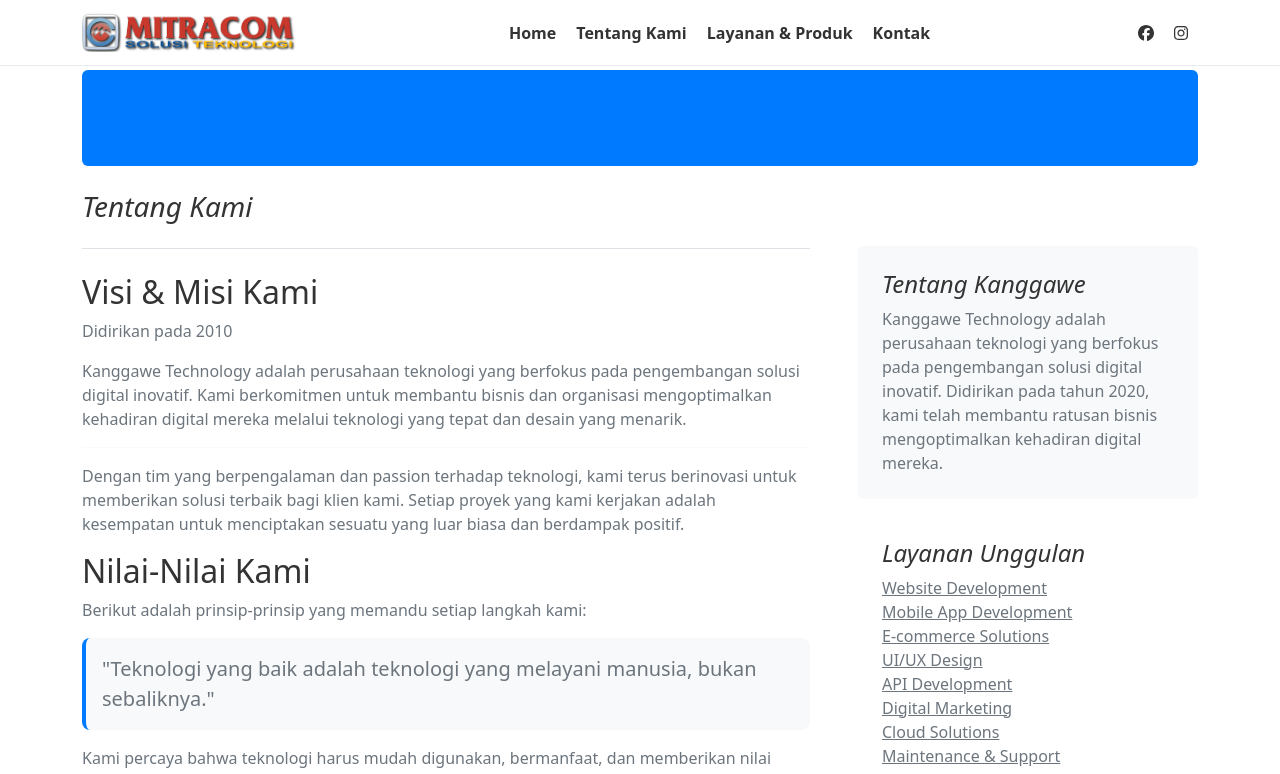
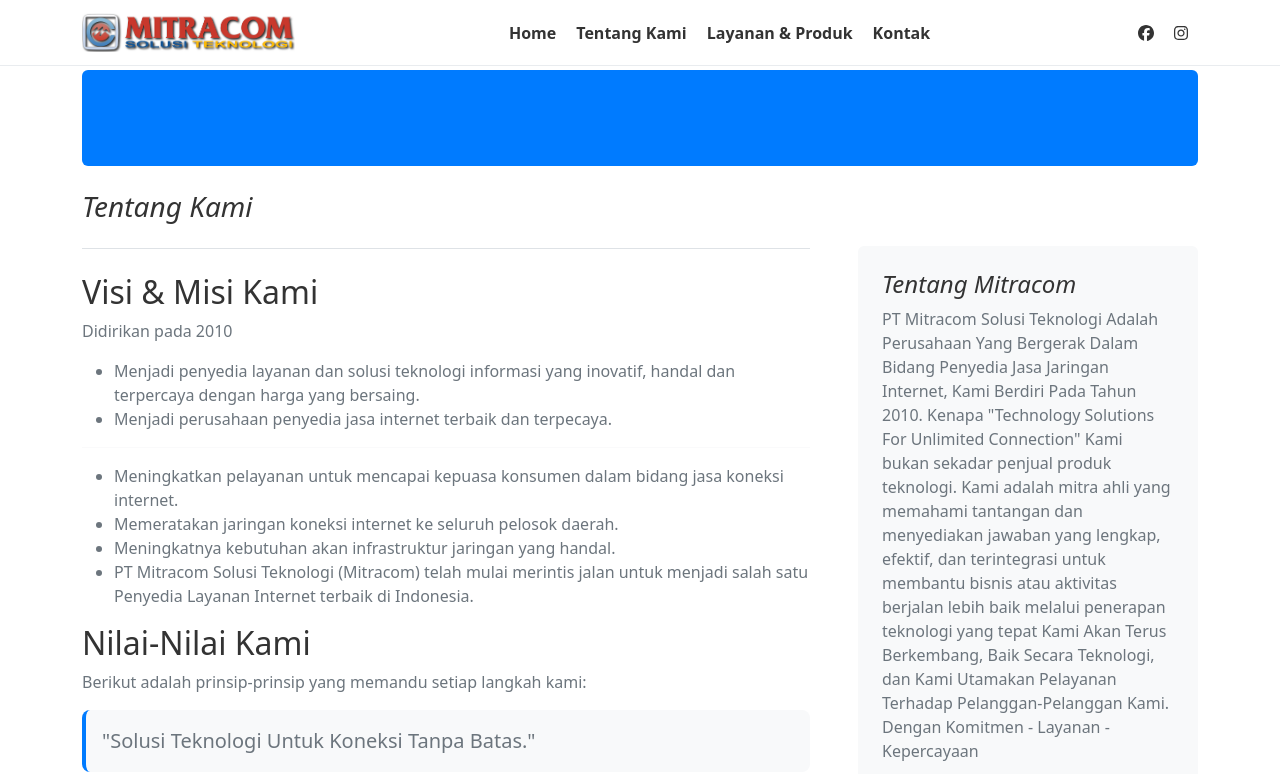
Before and after one commit to bisaterusboy/bisaterusboy.github.io, a React (Vite) app: page /about in a window 1280 px wide. Shown: the top 774 px of the page. Built offline with nearby package versions, Linux system fonts and the light colour scheme.

Commit message:
tentang kami

```diff
--- a/src/pages/About.jsx
+++ b/src/pages/About.jsx
@@ -109,21 +109,23 @@
                 Didirikan pada 2010<a href="#" style={{ color: 'var(--primary-color)' }}></a>
               </p>
 
-              <p style={{ color: 'var(--text-secondary)' }}>
-                Kanggawe Technology adalah perusahaan teknologi yang berfokus pada pengembangan
-                solusi digital inovatif. Kami berkomitmen untuk membantu bisnis dan organisasi
-                mengoptimalkan kehadiran digital mereka melalui teknologi yang tepat dan desain yang menarik.
-              </p>
+              <ul style={{ color: 'var(--text-secondary)' }}>
+                <li>Menjadi penyedia layanan dan solusi teknologi informasi yang inovatif, handal dan terpercaya dengan harga yang bersaing.</li>
+              <li>Menjadi perusahaan penyedia jasa internet terbaik dan terpecaya.</li>
+              </ul>
               <hr style={{ borderColor: 'var(--border-color)' }} />
-              <p style={{ color: 'var(--text-secondary)' }}>
-                Dengan tim yang berpengalaman dan passion terhadap teknologi, kami terus berinovasi
-                untuk memberikan solusi terbaik bagi klien kami. Setiap proyek yang kami kerjakan
-                adalah kesempatan untuk menciptakan sesuatu yang luar biasa dan berdampak positif.
-              </p>
+
+              <ul style={{ color: 'var(--text-secondary)' }}>
+                <li>Meningkatkan pelayanan untuk mencapai kepuasa konsumen dalam bidang jasa koneksi internet.</li>
+              <li>Memeratakan jaringan koneksi internet ke seluruh pelosok daerah.</li>
+              <li>Meningkatnya kebutuhan akan infrastruktur jaringan yang handal.</li>
+              <li>PT Mitracom Solusi Teknologi (Mitracom) telah mulai merintis jalan untuk menjadi salah satu Penyedia Layanan Internet terbaik di Indonesia.</li>
+              </ul>
+
               <h2 style={{ color: 'var(--text-primary)' }}>Nilai-Nilai Kami</h2>
               <p style={{ color: 'var(--text-secondary)' }}>Berikut adalah prinsip-prinsip yang memandu setiap langkah kami:</p>
               <blockquote className="blockquote" style={{ borderLeft: '4px solid var(--primary-color)', paddingLeft: '1rem', backgroundColor: 'var(--bg-secondary)', padding: '1rem', borderRadius: 'var(--border-radius)' }}>
-                <p style={{ color: 'var(--text-secondary)' }}>"Teknologi yang baik adalah teknologi yang melayani manusia, bukan sebaliknya."</p>
+                <p style={{ color: 'var(--text-secondary)' }}>"Solusi Teknologi Untuk Koneksi Tanpa Batas."</p>
               </blockquote>
               <p style={{ color: 'var(--text-secondary)' }}>
                 Kami percaya bahwa teknologi harus mudah digunakan, bermanfaat, dan memberikan
@@ -244,11 +246,13 @@
           <div className="col-md-4">
             <div className="position-sticky py-3 mt-3" style={{ top: "2rem" }}>
               <div className="p-4 mb-3 mt-4 rounded" style={{ backgroundColor: 'var(--bg-secondary)' }}>
-                <h4 className="fst-italic" style={{ color: 'var(--text-primary)' }}>Tentang Kanggawe</h4>
+                <h4 className="fst-italic" style={{ color: 'var(--text-primary)' }}>Tentang Mitracom</h4>
                 <p className="mb-0" style={{ color: 'var(--text-secondary)' }}>
-                  Kanggawe Technology adalah perusahaan teknologi yang berfokus pada pengembangan
-                  solusi digital inovatif. Didirikan pada tahun 2020, kami telah membantu
-                  ratusan bisnis mengoptimalkan kehadiran digital mereka.
+                  PT Mitracom Solusi Teknologi  Adalah Perusahaan Yang Bergerak Dalam Bidang Penyedia Jasa Jaringan Internet, Kami Berdiri Pada Tahun 2010.
+                  Kenapa "Technology Solutions For Unlimited Connection" Kami bukan sekadar penjual produk teknologi. Kami adalah mitra ahli yang memahami
+                  tantangan dan menyediakan jawaban yang lengkap, efektif, dan
+                  terintegrasi untuk membantu bisnis atau aktivitas  berjalan lebih baik melalui penerapan teknologi yang tepat
+                Kami Akan Terus Berkembang, Baik Secara Teknologi, dan Kami Utamakan Pelayanan Terhadap Pelanggan-Pelanggan Kami. Dengan Komitmen - Layanan - Kepercayaan
                 </p>
               </div>
 
```
